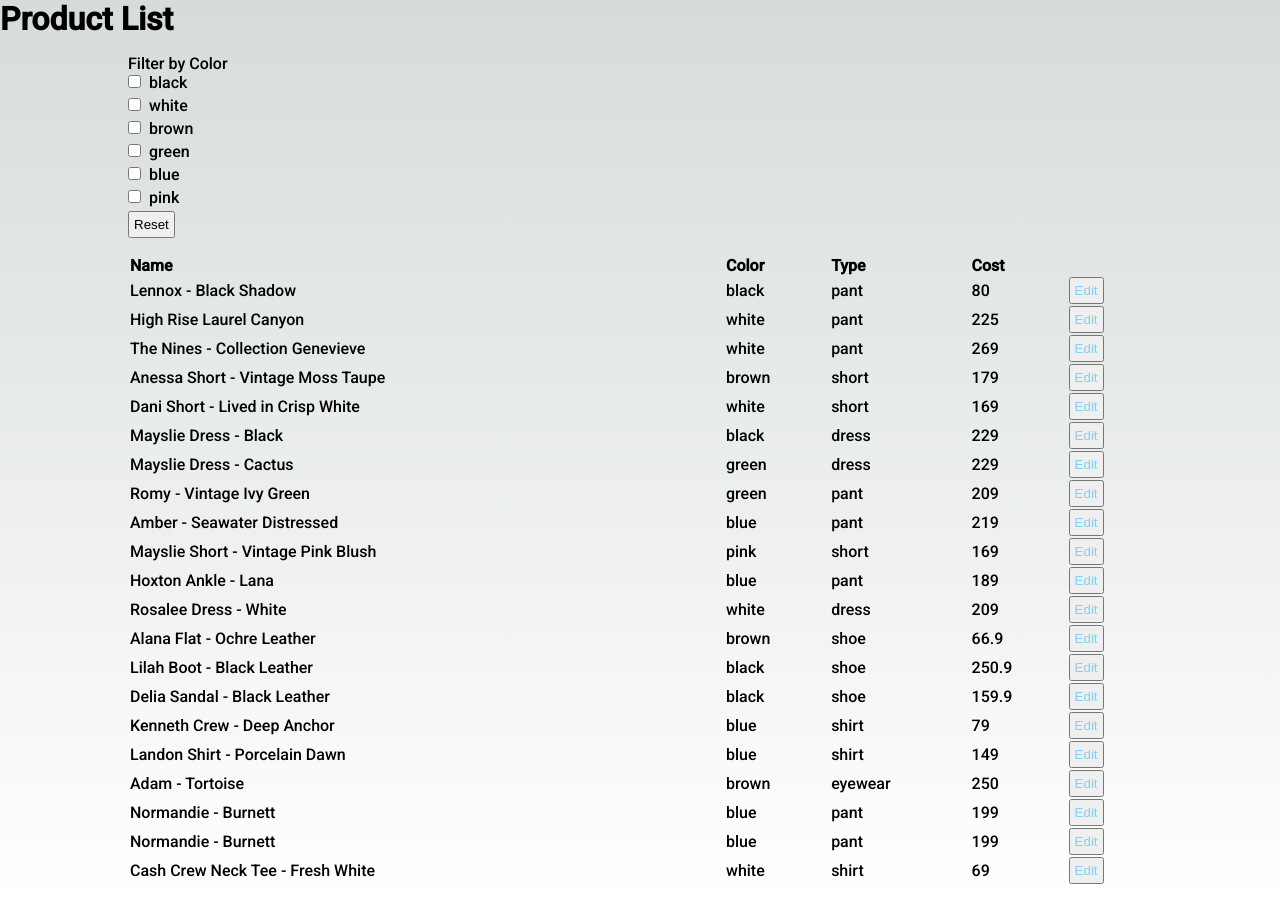
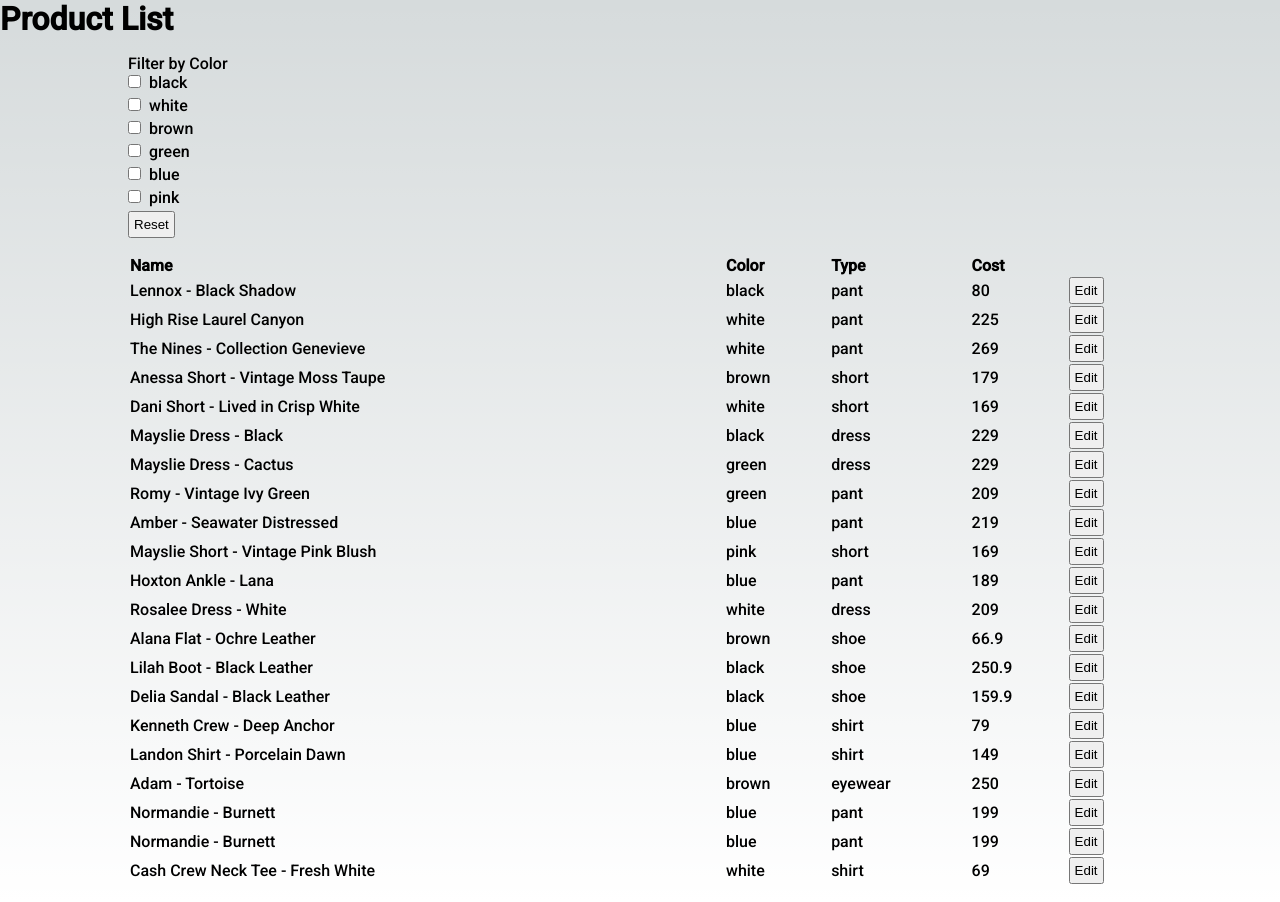
Before and after one commit to mgreci/paige-challenge, a Next.js app: page /product-list in a window 1280 px wide. Built offline with nearby package versions, Linux system fonts and the light colour scheme.

Commit message:
button inside Link

```diff
--- a/src/app/product-list/page.tsx
+++ b/src/app/product-list/page.tsx
@@ -37,7 +37,9 @@ export default function ProductList({ }) {
 								<td>{type}</td>
 								<td>{price}</td>
 								<td>
-									<button type="button"><Link href={`/product-detail/${sku}`}>Edit</Link></button>
+									<Link href={`/product-detail/${sku}`}>
+										<button type="button">Edit</button>
+									</Link>
 								</td>
 							</tr>
 						))}
```
